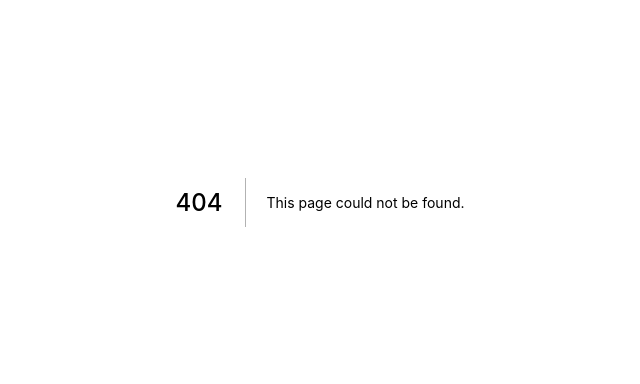
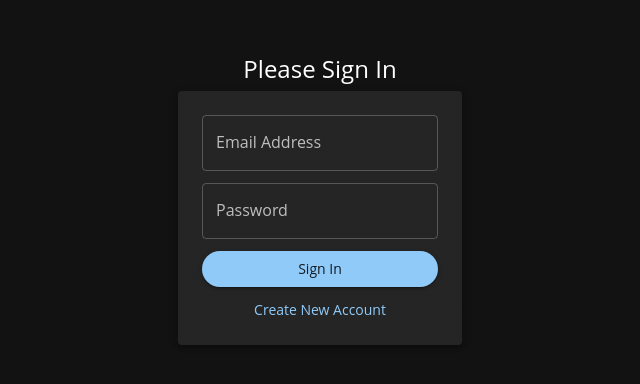
Before and after one commit to LiwanagErickson/Online_Game_Cataloging_and_Database-MyGameDex, a Next.js app: page /signin in a window 1280 px wide. Before the commit this address had no page. Shown: the part 198-582 px from the top of the page, without its empty margins (320-960 px from the left). Built offline with nearby package versions, Linux system fonts and the light colour scheme.

Commit message:
made changes

```diff
--- /dev/null
+++ b/src/pages/signin.js
@@ -0,0 +1,99 @@
+import {Box, Paper, TextField, Button, Typography, Link, Snackbar, Alert}from "@mui/material";
+import { useRouter } from "next/router";
+import { useState } from "react";
+import global from "../styles/global";
+import Head from "next/dist/shared/lib/head";
+const style = {
+  linkStyle:{
+    cursor:"pointer",
+    color:"primary.main"
+  },
+};
+export default function SignIn() {
+  const router = useRouter();
+
+  const initialState={
+    email:"",
+    password:"",
+  };
+  const [state, setState] = useState(initialState);
+
+  const messageInitialState= {
+    text: "",
+    severity: ""
+  }
+  const [message, setMessage] = useState("");
+  const [open, setOpen] = useState(false);
+
+  const gotoRegister = ()=>{
+    router.push("/register")
+  }
+  const handleChange= (prop) => (e) =>{
+    setState(prevItem => ({
+      ...prevItem,
+      [prop]: e.target.value,
+    }));
+  }
+  const signIn = () => {
+    const admin = "email@email.com";
+    const password = "admin123";
+
+
+    if(state.email == admin && state.password == password){
+      setMessage({
+        text: "Logged in successful",
+        severity: "success"
+      });
+      setOpen(true)
+    }
+    else{
+      setMessage({
+        text: "Wrong email or password",
+        severity: "error"
+      });
+      setOpen(true)
+    }
+  }
+  const handleClose = () =>{
+    setOpen(false);
+  }
+  return (
+    <Box sx={{width:"100vw", height: "100vh", display: "flex", justifyContent:"center", alignItems:"center", flexDirection:"column"}}>
+      <Head>
+        <title>
+          Sign in
+        </title>
+      </Head>
+      <Box>
+        <Typography variant="h5">Please Sign In</Typography>
+      </Box>
+      <Paper elevation={3} sx={{padding:"24px", display:"flex", flexDirection:"column", marginTop:"12px"}}>
+        <TextField label="Email Address" type="email" name="email" onChange={handleChange("email")}/>
+        <TextField label="Password" name="password" type="password" sx={{marginTop:"12px"}} onChange={handleChange("password")} />
+        <Button variant="contained" sx={{...global.button1, marginTop:"12px"}} onClick={signIn}>
+          Sign In
+          </Button>
+          <Box sx={{display:"flex", justifyContent: "center", marginTop:"12px"}}>
+         <Typography variant="subtitle2" onClick={gotoRegister} sx={style.linkStyle}>Create New Account</Typography>
+         </Box>
+      </Paper>
+      <Snackbar
+        anchorOrigin={{ vertical: "top", horizontal: "center" }}
+        open={open}
+        onClose={handleClose}
+        message={message.text}
+        severity={message.severity}
+        autoHideDuration={3000}
+      >
+        <Alert
+        onClose={handleClose}
+        message={message.text}
+        severity={message.severity}
+        sx={{ width:"100%"}}
+        >
+          {message.text}
+        </Alert>
+        </Snackbar>
+    </Box>
+  );
+}
```
Also changed, not shown: src/pages/index.js (+5 -2 lines), src/pages/register.js (added, +39 -0 lines).
